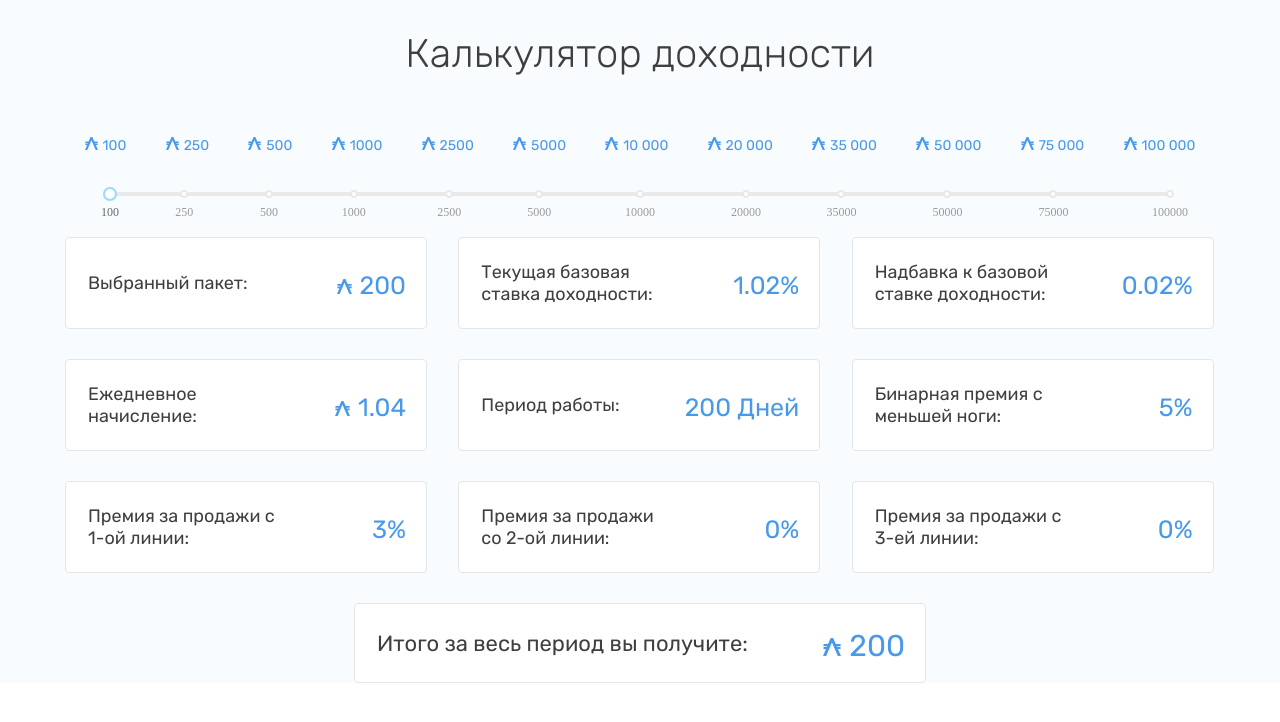
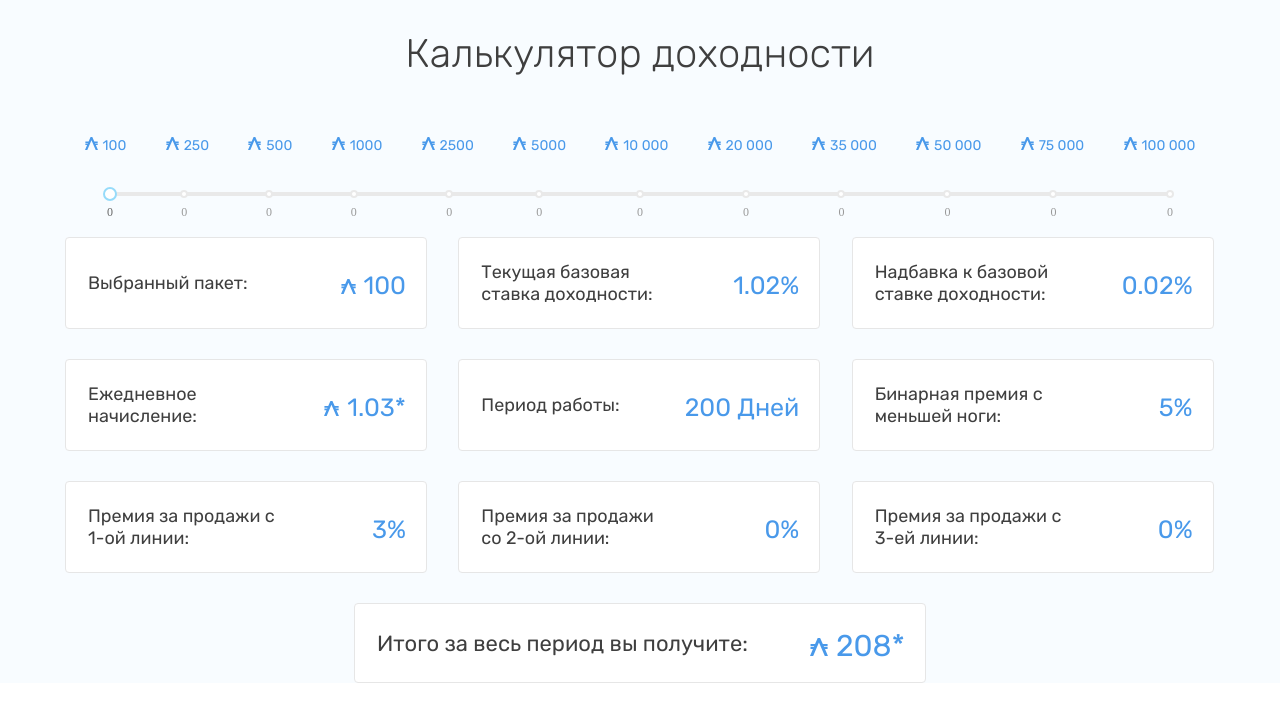
Before and after one commit to rudensergey/binarprofit, a React app in the folder binar_calculator/: page / in a window 1280 px wide. Built offline with nearby package versions, Linux system fonts and the light colour scheme.

Commit message:
add logic

```diff
--- a/binar_calculator/public/index.html
+++ b/binar_calculator/public/index.html
@@ -9,7 +9,7 @@
             name="description"
             content="Web site created using create-react-app"
         />
-        <link rel="apple-touch-icon" href="%PUBLIC_URL%/logo192.png" />
+
 
         <link rel="manifest" href="%PUBLIC_URL%/manifest.json" />
         <link href="https://fonts.googleapis.com/css2?family=Rubik:wght@300;400&display=swap" rel="stylesheet">
--- a/binar_calculator/src/Indicators.js
+++ b/binar_calculator/src/Indicators.js
@@ -1,6 +1,152 @@
 import React from "react";
 import "./indicators.css";
 import Indicator from "./Indicator";
+
+const results = {
+    100: {
+        first: 100,
+        second: 1.02,
+        third: 0.02,
+        fourth: 1.03,
+        fifth: 200,
+        sixth: 5,
+        seventh: 3,
+        eight: 0,
+        nineth: 0,
+        tenth: 208,
+    },
+    250: {
+        first: 250,
+        second: 1.02,
+        third: 0.04,
+        fourth: 2.065,
+        fifth: 200,
+        sixth: 5.5,
+        seventh: 3.5,
+        eight: 0,
+        nineth: 0,
+        tenth: 530,
+    },
+    500: {
+        first: 500,
+        second: 1.02,
+        third: 0.06,
+        fourth: 5.4,
+        fifth: 200,
+        sixth: 6,
+        seventh: 4,
+        eight: 0,
+        nineth: 0,
+        tenth: 1080,
+    },
+    1000: {
+        first: 1000,
+        second: 1.02,
+        third: 0.08,
+        fourth: 11,
+        fifth: 200,
+        sixth: 6.5,
+        seventh: 4.5,
+        eight: 0.5,
+        nineth: 0,
+        tenth: 2200,
+    },
+    2500: {
+        first: 2500,
+        second: 1.02,
+        third: 0.1,
+        fourth: 28,
+        fifth: 200,
+        sixth: 7,
+        seventh: 5,
+        eight: 1,
+        nineth: 5600,
+    },
+    5000: {
+        first: 5000,
+        second: 1.02,
+        third: 0.12,
+        fourth: 57,
+        fifth: 200,
+        sixth: 7.5,
+        seventh: 5.5,
+        eight: 1.5,
+        nineth: 0,
+        tenth: 11400,
+    },
+    10000: {
+        first: 10000,
+        second: 1.02,
+        third: 0.14,
+        fourth: 116,
+        fifth: 200,
+        sixth: 8,
+        seventh: 6,
+        eight: 1.5,
+        nineth: 1,
+        tenth: 23200,
+    },
+    20000: {
+        first: 20000,
+        second: 1.02,
+        third: 0.16,
+        fourth: 256,
+        fifth: 200,
+        sixth: 8.5,
+        seventh: 6.5,
+        eight: 2,
+        nineth: 1,
+        tenth: 47200,
+    },
+    35000: {
+        first: 35000,
+        second: 1.02,
+        third: 0.18,
+        fourth: 420,
+        fifth: 200,
+        sixth: 9,
+        seventh: 7,
+        eight: 2.5,
+        nineth: 1.5,
+        tenth: 84000,
+    },
+    50000: {
+        first: 50000,
+        second: 1.02,
+        third: 0.2,
+        fourth: 610,
+        fifth: 200,
+        sixth: 10,
+        seventh: 7.5,
+        eight: 3,
+        nineth: 2,
+        tenth: 122000,
+    },
+    75000: {
+        first: 75000,
+        second: 1.02,
+        third: 0.22,
+        fourth: 930,
+        fifth: 200,
+        sixth: 11,
+        seventh: 8,
+        eight: 3.5,
+        nineth: 2.5,
+        tenth: 186000,
+    },
+    100000: {
+        first: 100000,
+        second: 1.02,
+        third: 0.25,
+        fourth: 1270,
+        fifth: 200,
+        sixth: 12,
+        seventh: 8.5,
+        eight: 4,
+        nineth: 3,
+        tenth: 254000,
+    },
+};
 
 export default class Indicators extends React.Component {
     render() {
@@ -8,43 +154,46 @@ export default class Indicators extends React.Component {
             <div className="indicators">
                 <Indicator
                     name={"Выбранный пакет"}
-                    result={"200"}
+                    result={results[this.props.value].first}
                     curr={true}
                 />
                 <Indicator
                     name={"Текущая базовая ставка доходности"}
-                    result={"1.02%"}
+                    result={results[this.props.value].second + "%"}
                 />
                 <Indicator
                     name={"Надбавка к базовой ставке доходности"}
-                    result={"0.02%"}
+                    result={results[this.props.value].third + "%"}
                 />
                 <Indicator
                     name={"Ежедневное начисление"}
-                    result={"1.04"}
+                    result={results[this.props.value].fourth + "*"}
                     curr={true}
                 />
-                <Indicator name={"Период работы"} result={"200 Дней"} />
+                <Indicator
+                    name={"Период работы"}
+                    result={results[this.props.value].fifth + " Дней"}
+                />
                 <Indicator
                     name={"Бинарная премия с меньшей ноги"}
-                    result={"5%"}
+                    result={results[this.props.value].sixth + "%"}
                 />
                 <Indicator
                     name={"Премия за продажи с 1-ой линии"}
-                    result={"3%"}
+                    result={results[this.props.value].seventh + "%"}
                 />
                 <Indicator
                     name={"Премия за продажи со 2-ой линии"}
-                    result={"0%"}
+                    result={results[this.props.value].eight + "%"}
                 />
                 <Indicator
                     name={"Премия за продажи с 3-ей линии"}
-                    result={"0%"}
+                    result={results[this.props.value].nineth + "%"}
                 />
 
                 <Indicator
                     name={"Итого за весь период вы получите"}
-                    result={"200"}
+                    result={results[this.props.value].tenth + "*"}
                     final={true}
                     curr={true}
                 />
--- a/binar_calculator/src/index.js
+++ b/binar_calculator/src/index.js
@@ -12,8 +12,6 @@ import Indicators from "./Indicators";
 class Sum extends React.Component {
     constructor(props) {
         super(props);
-
-        this.handleDrag = this.handleDrag.bind(this)
         this.svg = (
             <svg
                 width="153"
@@ -28,11 +26,22 @@ class Sum extends React.Component {
                 />
             </svg>
         );
+        this.handleDrag = this.handleDrag.bind(this);
     }
 
     handleDrag(e) {
-
-        console.log(e)
+        if (e === 0) this.props.handleFunc(100);
+        if (e === 7) this.props.handleFunc(250);
+        if (e === 15) this.props.handleFunc(500);
+        if (e === 23) this.props.handleFunc(1000);
+        if (e === 32) this.props.handleFunc(2500);
+        if (e === 40.5) this.props.handleFunc(5000);
+        if (e === 50) this.props.handleFunc(10000);
+        if (e === 60) this.props.handleFunc(20000);
+        if (e === 69) this.props.handleFunc(35000);
+        if (e === 79) this.props.handleFunc(50000);
+        if (e === 89) this.props.handleFunc(75000);
+        if (e === 100) this.props.handleFunc(10000);
     }
 
     render() {
@@ -86,18 +95,18 @@ class Sum extends React.Component {
                         defaultValue={1}
                         onChange={this.handleDrag}
                         marks={{
-                            0: 100,
-                            7: 250,
-                            15: 500,
-                            23: 1000,
-                            32: 2500,
-                            40.5: 5000,
-                            50: 10000,
-                            60: 20000,
-                            69: 35000,
-                            79: 50000,
-                            89: 75000,
-                            100: 100000,
+                            0: 0,
+                            7: 0,
+                            15: 0,
+                            23: 0,
+                            32: 0,
+                            40.5: 0,
+                            50: 0,
+                            60: 0,
+                            69: 0,
+                            79: 0,
+                            89: 0,
+                            100: 0,
                         }}
                         step={null}
                     />
@@ -108,12 +117,24 @@ class Sum extends React.Component {
 }
 
 class Main extends React.Component {
+    constructor(props) {
+        super(props);
+        this.state = {
+            value: 100,
+        };
+        this.updateValue = this.updateValue.bind(this);
+    }
+
+    updateValue(num) {
+        this.setState({ value: num }, ()=>console.log(this.state));
+    }
+
     render() {
         return (
-            <div class="main">
+            <div className="main">
                 <h2 className="main__topic">Калькулятор доходности</h2>
-                <Sum />
-                <Indicators />
+                <Sum handleFunc={this.updateValue} />
+                <Indicators value={this.state.value} />
             </div>
         );
     }
```
